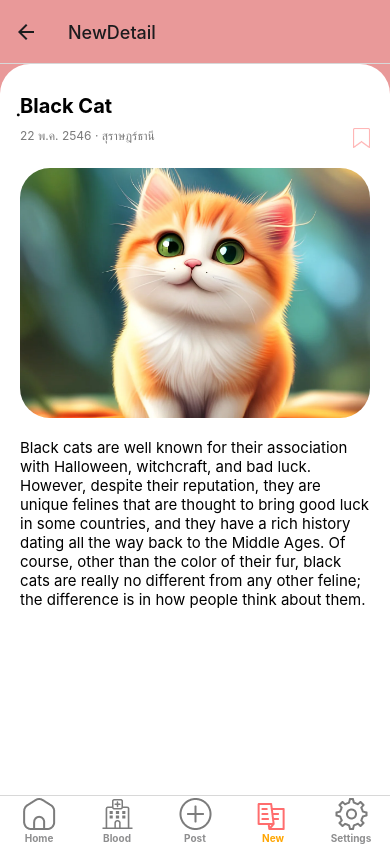
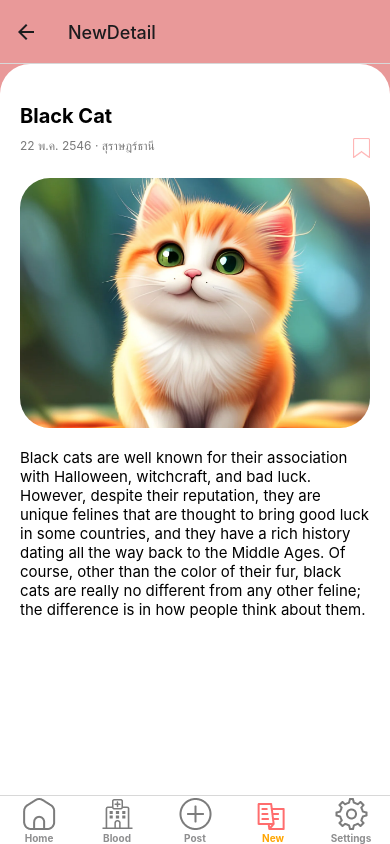
Before and after one commit to Phe-nix/BloodHubApp, a React Native app in the folder client/: screen /New in a window 390 px wide. Both pictures are taken after a click on the element 195 px from the left and 598 px from the top of the page. Built offline with nearby package versions, Linux system fonts and the light colour scheme.

Commit message:
[update] fix warning

```diff
--- a/client/src/navigation/AppNavigation.tsx
+++ b/client/src/navigation/AppNavigation.tsx
@@ -3,8 +3,8 @@ import { getFocusedRouteNameFromRoute, useFocusEffect } from '@react-navigation/
 import React from 'react';
 import { Image } from 'react-native';
 
-import BloodScreen from '../screens/Blood/BloodScreen';
-import PostScreen from '../screens/Post/PostScreen';
+import BloodScreen from '../screens/blood/BloodScreen';
+import PostScreen from '../screens/post/PostScreen';
 import SettingScreen from '../screens/Settings/SettingScreen';
 import { NewNavigation } from './NewNavigation';
 import IconBlood from '../../assets/icon/icon_blood.png';
--- a/client/src/navigation/NewNavigation.tsx
+++ b/client/src/navigation/NewNavigation.tsx
@@ -1,6 +1,6 @@
 import { createNativeStackNavigator } from "@react-navigation/native-stack";
-import NewsScreen from "../screens/News/NewScreen";
-import NewsDetailScreen from "../screens/News/NewDetailScreen";
+import NewsScreen from "../screens/news/NewScreen";
+import NewsDetailScreen from "../screens/news/NewDetailScreen";
 const Tab = createNativeStackNavigator();
 
 export const NewNavigation = () => {
--- a/client/src/screens/News/NewDetailScreen.style.ts
+++ b/client/src/screens/News/NewDetailScreen.style.ts
@@ -15,7 +15,7 @@ export const styles = StyleSheet.create({
     title: {
         fontSize: 20,
         fontWeight: 'bold',
-        margintop: 10
+        marginTop: 10
     },
     timeAndBookmark: {
         flexDirection: 'row',
--- a/client/src/screens/News/NewDetailScreen.tsx
+++ b/client/src/screens/News/NewDetailScreen.tsx
@@ -8,7 +8,7 @@ const NewDetailScreen = () => {
     <View style={styles.background}>
         <View style={styles.container}>
             <View style={{marginTop:10}}>
-                <Text style={styles.title}>ฺBlack Cat</Text>
+                <Text style={styles.title}>Black Cat</Text>
                 <View style={styles.timeAndBookmark}>
                     <Text style={styles.time}>22 พ.ค. 2546 · สุราษฎร์ธานี</Text>
                     <Image style={styles.bookmarkIcon} source={bookmark}/>
```
Also changed, not shown: client/src/navigation/HomeNavigation.tsx (+5 -5 lines).
